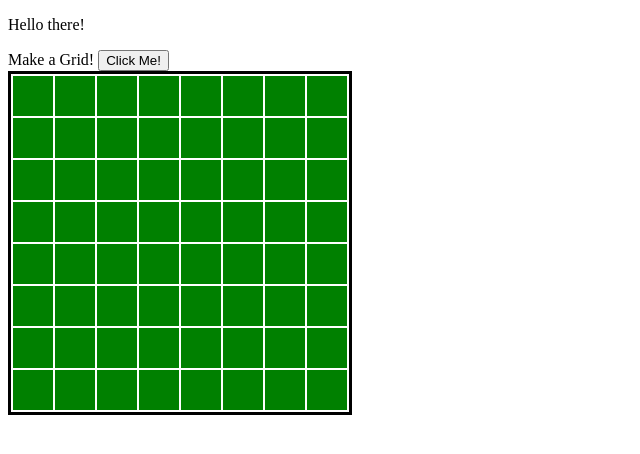
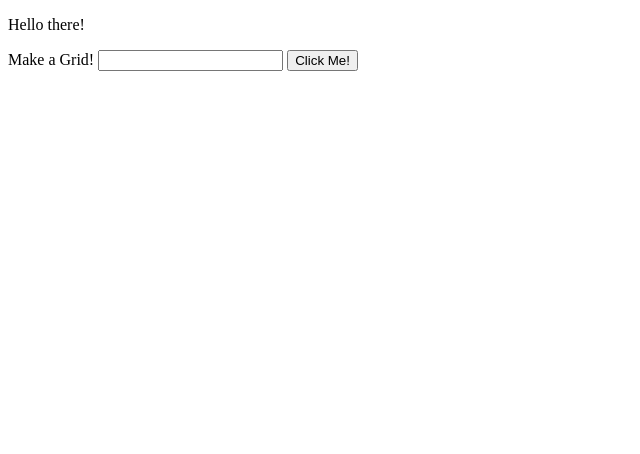
Before and after one commit to louisriehl/battleship, a website: page index.html in a window 1280 px wide. Both pictures are taken after a click on the button "Click Me!". Shown: the whole page, without its empty margins (0-640 px from the left). Drawn offline with nearby package versions, Linux system fonts and the light colour scheme.

Commit message:
user can define grid size

```diff
--- a/index.html
+++ b/index.html
@@ -21,6 +21,7 @@
   <p id="demo"></p>
   <form class="grid-generator">
     <label>Make a Grid!</label>
+    <input class="grid-number" type="spinner" min="5" max="20">
     <button type="button" id="grid-size">Click Me!</button>
   </form>
 </body>
--- a/scripts/battleship.js
+++ b/scripts/battleship.js
@@ -1,11 +1,16 @@
 $(document).ready(function() {
   $("#demo").html("Hello there!");
   $("#grid-size").click( () => {
-    makeGrid(8);
+    var gridSize = $(".grid-number").val();
+    makeGrid(gridSize);
   });
 });
 
 function makeGrid (size) {
+  if (size < 5 || size > 20 ||!size) {
+    alert('Woops, size needs to be greated or equal to 5!');
+    return;
+  }
   $('body').append('<table>');
   let table = $('table').addClass("battle-grid");
   for (let row = 0; row < size; row++) {
```
